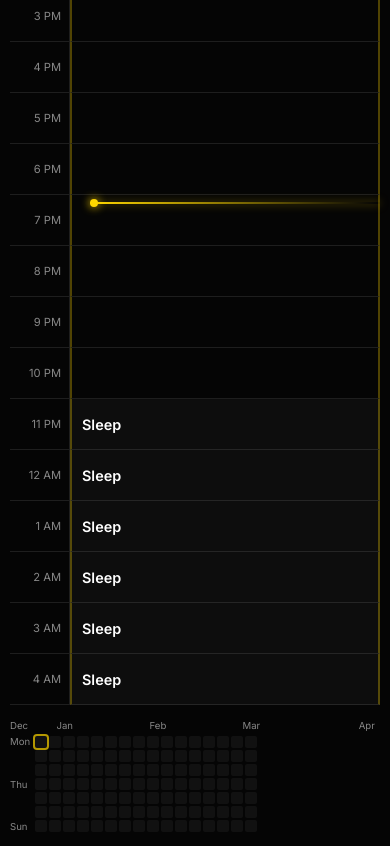
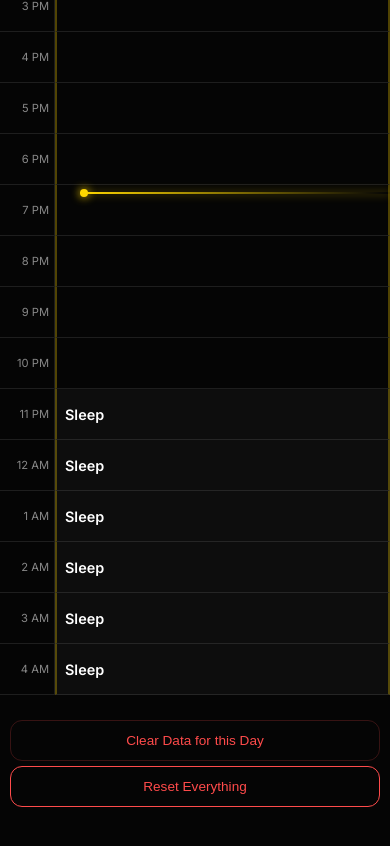
Before and after one commit to Rayane94s/RayaneDisc, a plain HTML site: page index.html in a window 390 px wide. Shown: the part 1000-1846 px from the top of the page. Drawn offline with Linux system fonts and the light colour scheme.

Commit message:
Fix mobile layout - hide heatmap and optimize grid width for phone screens

```diff
--- a/index.html
+++ b/index.html
@@ -516,43 +516,34 @@
 
             .main-container {
                 flex-direction: column;
-                padding: 10px;
-                gap: 15px;
+                padding: 0;
+                gap: 0;
+                max-width: 100%;
             }
 
+            /* HIDE HEATMAP ON MOBILE - Takes up too much space */
             .heatmap-container {
-                position: static;
-                width: 100%;
-                order: 1;
-                overflow-x: auto;
-                padding-bottom: 10px;
-            }
-
-            .heatmap-grid {
-                grid-template-columns: repeat(16, 12px);
-            }
-
-            .heatmap-cell {
-                width: 12px;
-                height: 12px;
+                display: none;
             }
 
             .grid-container {
-                grid-template-columns: 60px 1fr;
+                grid-template-columns: 55px 1fr;
                 order: 0;
+                width: 100%;
+                max-width: 100%;
             }
 
             .grid-container.multi-day {
-                grid-template-columns: 50px repeat(var(--day-count, 1), 1fr);
+                grid-template-columns: 45px repeat(var(--day-count, 1), 1fr);
             }
 
             .time-slot {
-                padding: 15px 8px;
+                padding: 15px 5px;
                 font-size: 0.7rem;
             }
 
             .task-slot {
-                padding: 0 10px;
+                padding: 0 8px;
                 font-size: 0.9rem;
                 min-height: 50px;
             }
```
